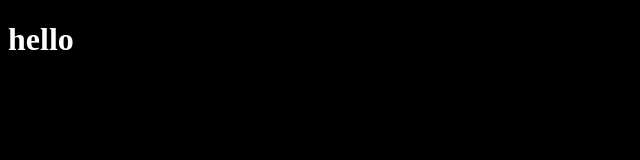
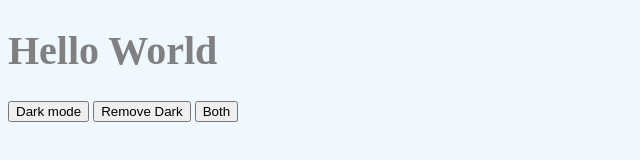
Before and after one commit to Karthik-o-dev/javascript-DOM, a plain HTML site: page dom fundementals/dom.html in a window 1280 px wide. Shown: the whole page, without its empty margins (0-640 px from the left). Drawn offline with Linux system fonts and the light colour scheme.

Commit message:
DOM Fundementals

```diff
--- a/dom.html
+++ b/dom fundementals/dom.html
@@ -9,6 +9,11 @@
 </head>
 
 <body>
+    <div id="app"></div>
+
+    <button onclick="addDark()">Dark mode</button>
+    <button onclick="removeDark()">Remove Dark</button>
+    <button onclick="toggleButton()">Both</button>
     <script src="./dom.js"></script>
 </body>
 
--- /dev/null
+++ b/dom fundementals/dom.js
@@ -0,0 +1,27 @@
+const app = document.getElementById("app");
+const heading = document.createElement("h1");
+
+heading.textContent = "Hello World"
+
+heading.style.color = "grey";
+heading.style.fontSize = "40px"
+
+app.appendChild(heading);
+
+// const body = document.body;
+// const button = document.createElement("button");
+
+// button.textContent = "Dark mode";
+// body.appendChild(button);
+
+const addDark = () => {
+    document.body.classList.add("dark")
+}
+
+const removeDark = () => {
+    document.body.classList.remove("dark")
+}
+// console.log(document.body.classList.contains("body"))
+const toggleButton = () => {
+    document.body.classList.toggle("dark");
+}
--- a/dom.js
+++ /dev/null
@@ -1,7 +0,0 @@
-
-document.body.classList.add("dark")
-
-
-const heading = document.createElement("h1")
-heading.innerText = "hello"
-document.body.appendChild(heading)
```
Also changed, not shown: dom fundementals/index.html (renamed from index.html), dom fundementals/script.js (renamed from script.js), dom fundementals/style.css (renamed from style.css).
